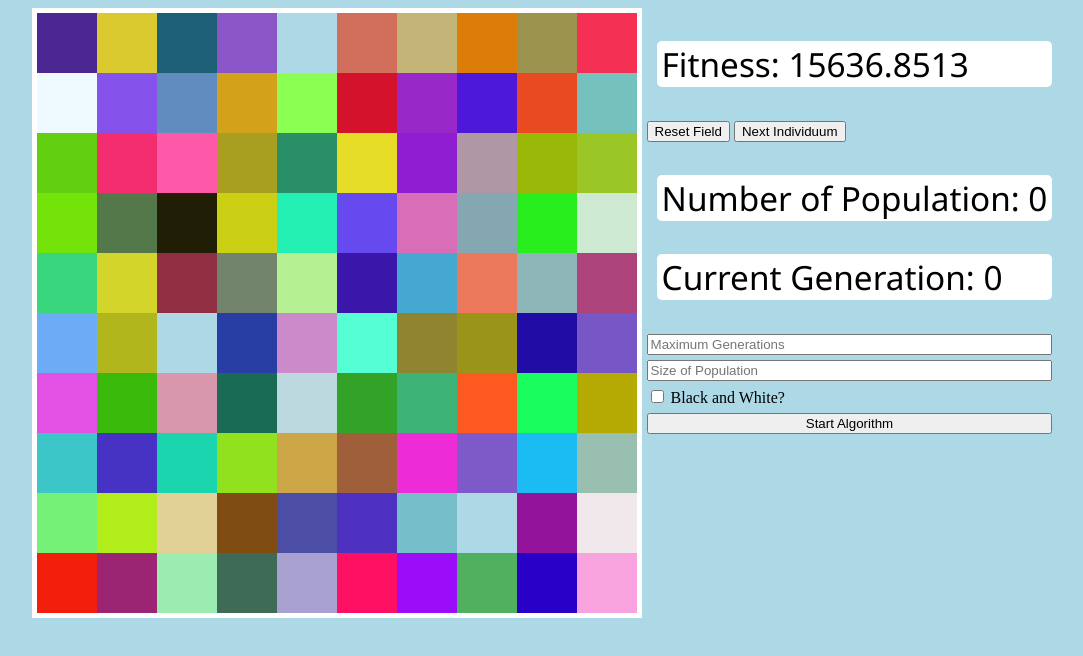
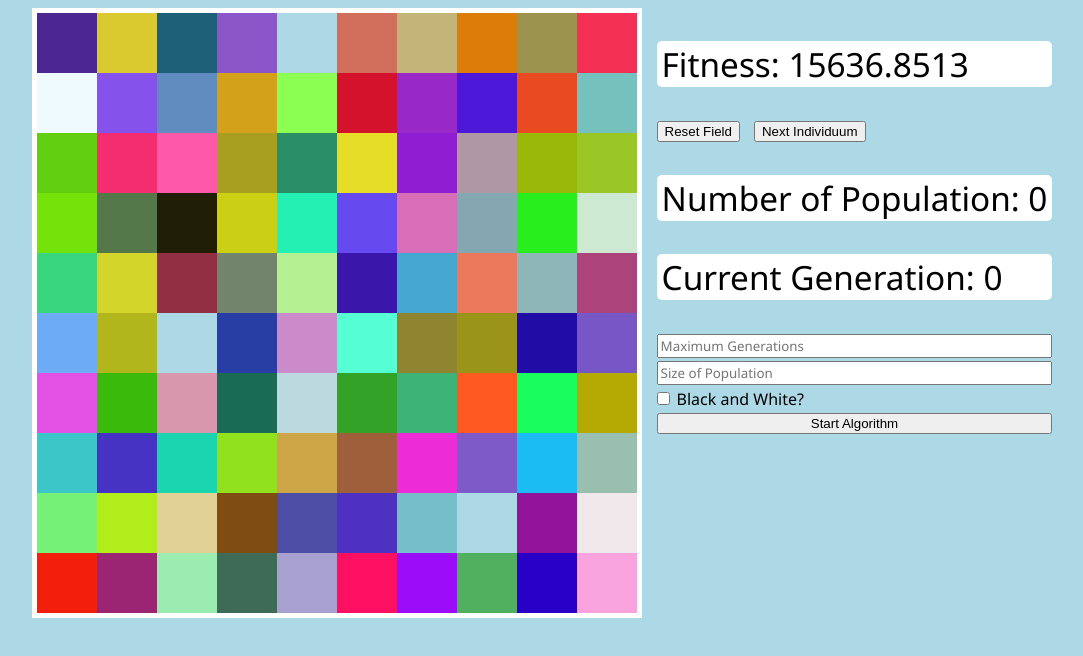
Before and after one commit to alexanderreiprich/EvoAlgo, a website built with webpack: page Abgabe/src/pages/index.html in a window 1280 px wide. Shown: the whole page, without its empty margins (98-1181 px from the left). Built offline with nearby package versions, Linux system fonts and the light colour scheme.

Commit message:
fix: styling

```diff
--- a/Abgabe/src/style/style.css
+++ b/Abgabe/src/style/style.css
@@ -6,6 +6,15 @@ body {
 	background-color: lightblue;
 	display: flex;
 	justify-content: center;
+}
+
+
+p, label, input {
+	font-family: 'Segoe UI', Tahoma, Geneva, Verdana, sans-serif;
+}
+
+input, button {
+	margin-left: 10px;
 }
 
 #squares {
@@ -30,8 +39,8 @@ body {
 	transform: rotate(10deg);
 }
 
+
 #actions > p {
-	font-family: 'Segoe UI', Tahoma, Geneva, Verdana, sans-serif;
 	font-size: 25pt;
 	color: black;
 	background-color: white;
```
